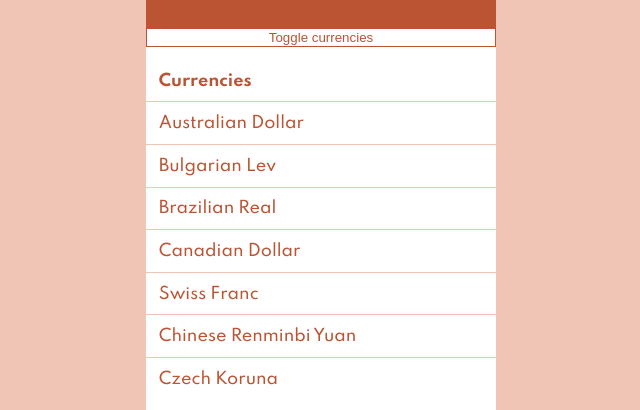
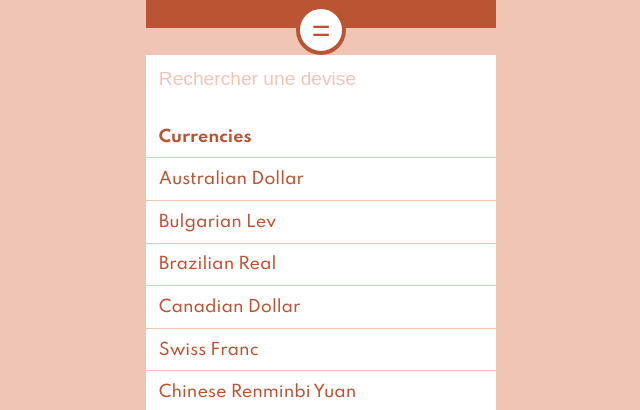
Before and after one commit to Yannick-Beau/Converter-React, a React app: page / in a window 1280 px wide. Shown: the part 100-510 px from the top of the page, without its empty margins (319-959 px from the left). Built offline with nearby package versions, Linux system fonts and the light colour scheme.

Commit message:
input Amount ok

```diff
--- a/src/components/Amount/index.js
+++ b/src/components/Amount/index.js
@@ -11,7 +11,7 @@ const Amount = ({ amount, currency }) => (
 );
 
 Amount.propTypes = {
-  amount: PropTypes.number.isRequired,
+  amount: PropTypes.string.isRequired,
   currency: PropTypes.string.isRequired,
 };
 
--- a/src/components/App/index.js
+++ b/src/components/App/index.js
@@ -5,6 +5,7 @@ import React from 'react';
 import Header from 'src/components/Header';
 import Currencies from 'src/components/Currencies';
 import Amount from 'src/components/Amount';
+import CustomButton from 'src/components/CustomButton';
 
 import './styles.scss';
 
@@ -49,6 +50,8 @@ class App extends React.Component {
       switchToChangeAmount: false,
       baseAmount: 1,
       currency: 'United States Dollar',
+      inputSearch: '',
+      inputAmount: '',
     };
 
     // en Javascript, quand on utilise une méthode en callback (par exemple pour
@@ -59,9 +62,10 @@ class App extends React.Component {
     // on remplace la méthode handleClick par sa version améliorée à laquelle on
     // a attaché this
     this.handleClick = this.handleClick.bind(this);
-    this.handleClickOnCurrency = this.handleClickOnCurrency.bind(this);
+    this.setCurrency = this.setCurrency.bind(this);
     this.handleClickOnBaseAmount = this.handleClickOnBaseAmount.bind(this);
     this.handleChangeAmount = this.handleChangeAmount.bind(this);
+    this.setSearch = this.setSearch.bind(this);
   }
 
   // handler pour quand on clique sur le bouton
@@ -90,11 +94,10 @@ class App extends React.Component {
     // console.log(this.state.open);
   }
 
-  handleChangeAmount(event) {
-    const { switchToChangeAmount } = this.state;
+  handleChangeAmount(newAmount) {
     this.setState({
-      switchToChangeAmount: !switchToChangeAmount,
-      baseAmount: parseInt(event.target.value, 10),
+      baseAmount: parseInt(newAmount, 10),
+      inputAmount: newAmount,
     });
   }
 
@@ -108,10 +111,16 @@ class App extends React.Component {
     console.log(switchToChangeAmount);
   }
 
-  handleClickOnCurrency(event) {
+  setSearch(newValue) {
+    this.setState({
+      inputSearch: newValue,
+    });
+  }
+
+  setCurrency(newCurrency) {
     console.log('clic sur une currency !');
     this.setState({
-      currency: event.target.textContent,
+      currency: newCurrency,
     });
   }
 
@@ -126,7 +135,7 @@ class App extends React.Component {
     const rate = selectedCurrency.rate;
 
     // multiplier le montant de base par le taux de conversion
-    const result = (baseAmount * rate).toFixed(3);
+    const result = (baseAmount * rate).toFixed(2);
 
     return result;
   }
@@ -154,19 +163,36 @@ class App extends React.Component {
     {open && <Currencies currencies={currenciesList} />}
     */
 
-    const { open, baseAmount, currency, switchToChangeAmount } = this.state;
+    const {
+      open,
+      baseAmount,
+      currency,
+      switchToChangeAmount,
+      inputSearch,
+      inputAmount,
+    } = this.state;
     const result = this.computeAmount();
+
+    const filteredCurrencies = currenciesList;
 
     return (
       <div className="app">
-        <Header  handle={this.handleClickOnBaseAmount} baseAmount={baseAmount} switchToChangeAmount={switchToChangeAmount} handleChangeAmount={this.handleChangeAmount}/>
-        <button
-          type="button"
-          onClick={this.handleClick}
-        >
-          Toggle currencies
-        </button>
-        {open && <Currencies handle={this.handleClickOnCurrency} currencies={currenciesList} />}
+        <Header
+          handle={this.handleClickOnBaseAmount}
+          baseAmount={baseAmount}
+          switchToChangeAmount={switchToChangeAmount}
+          handleChangeAmount={this.handleChangeAmount}
+          inputAmount={inputAmount}
+        />
+       <CustomButton handleClick={this.handleClick} />
+        {open && (
+          <Currencies
+            handleClickCurrency={this.setCurrency}
+            currencies={filteredCurrencies}
+            search={inputSearch}
+            setSearch={this.setState}
+          />
+        )}
         <Amount amount={result} currency={currency} />
       </div>
     );
--- a/src/components/Currencies/currencies.scss
+++ b/src/components/Currencies/currencies.scss
@@ -29,4 +29,16 @@
       transition: background-color vars.$fastTransition;
     }
   }
+
+  .currencies-search {
+    border: none;
+    width: 100%;
+    color: vars.$mainColor;
+    font-size: 1.2em;
+    padding: vars.$gutter;
+
+    &::placeholder {
+      color: vars.$altColor;
+    }
+  }
 }
--- a/src/components/Currencies/index.js
+++ b/src/components/Currencies/index.js
@@ -1,7 +1,5 @@
 import React from 'react';
 import PropTypes from 'prop-types';
-
-
 import './currencies.scss';
 
 /*
@@ -19,14 +17,26 @@ un return
 /*
 ce qu'on utilise pour key doit être unique et stable dans le temps => pas d'index
 */
-
-
-const Currencies = ({ currencies, handle }) => (
+const Currencies = ({
+  currencies,
+  handleClickCurrency,
+  search,
+  setSearch,
+}) => (
   <div className="currencies">
+    <input
+      className="currencies-search"
+      type="text"
+      placeholder="Rechercher une devise"
+      onChange={(event) => {
+        setSearch(event.currentTarget.value);
+      }}
+      value={search}
+    />
     <div className="currencies-title">Currencies</div>
     <ul>
       {currencies.map((item) => (
-        <li onClick={handle} className="currency" key={item.name}>
+        <li onClick={() => handleClickCurrency(item.name)} className="currency" key={item.name}>
           {item.name}
         </li>
       ))}
@@ -45,6 +55,9 @@ Currencies.propTypes = {
       rate: PropTypes.number.isRequired,
     }).isRequired, // obligatoire que les éléments aient cette forme
   ).isRequired,
+  handleClickCurrency: PropTypes.func.isRequired,
+  search: PropTypes.string.isRequired,
+  setSearch: PropTypes.func.isRequired,
 };
 
 export default Currencies;
--- /dev/null
+++ b/src/components/CustomButton/customButton.scss
@@ -0,0 +1,17 @@
+@use 'src/styles/vars';
+
+.custom-button {
+  width: 50px;
+  height: 50px;
+  border-radius: 50%;
+  border: 4px solid vars.$mainColor;
+  background-color: vars.$lightColor;
+  font-size: 2em;
+  color: vars.$mainColor;
+  margin-top: -25px;
+
+  &:hover {
+    color: vars.$lightColor;
+    background-color: vars.$mainColor;
+  }
+}
--- /dev/null
+++ b/src/components/CustomButton/index.js
@@ -0,0 +1,20 @@
+import React from 'react';
+import PropTypes from 'prop-types';
+
+import './customButton.scss';
+
+const CustomButton = ({ handleClick }) => (
+  <button
+    className="custom-button"
+    type="button"
+    onClick={handleClick}
+  >
+    =
+  </button>
+);
+
+CustomButton.propTypes = {
+  handleClick: PropTypes.func.isRequired,
+};
+
+export default CustomButton;
--- a/src/components/Header/header.scss
+++ b/src/components/Header/header.scss
@@ -13,4 +13,12 @@
   .header-amount {
     margin-top: vars.$gutter;
   }
+
+  .header-inputAmount {
+    border: none;
+    background-color: vars.$altColor;
+    color: vars.$mainColor;
+    padding: vars.$gutter;
+    margin: vars.$gutter;
+  }
 }
--- a/src/components/Header/index.js
+++ b/src/components/Header/index.js
@@ -3,16 +3,26 @@ import PropTypes from 'prop-types';
 
 import './header.scss';
 
-const Header = ({ baseAmount, handle, switchToChangeAmount, handleChangeAmount }) => (
+const Header = ({
+  baseAmount,
+  handle,
+  switchToChangeAmount,
+  handleChangeAmount,
+  inputAmount,
+}) => (
   <header className="header">
     <h1 className="header-title">Converter</h1>
     { !switchToChangeAmount && <p onClick={handle} className="header-amount">{baseAmount} euro</p>}
-    { switchToChangeAmount  && <input onChange={handleChangeAmount} className="header-amount" type="number" />}
+    { switchToChangeAmount && <input onChange={(event) => {handleChangeAmount(event.currentTarget.value)}} className="header-inputAmount" type="text" value={inputAmount} />}
   </header>
 );
 
 Header.propTypes = {
   baseAmount: PropTypes.number.isRequired,
+  handle: PropTypes.func.isRequired,
+  switchToChangeAmount: PropTypes.bool.isRequired,
+  handleChangeAmount: PropTypes.func.isRequired,
+  inputAmount: PropTypes.string.isRequired,
 };
 
 export default Header;
```
